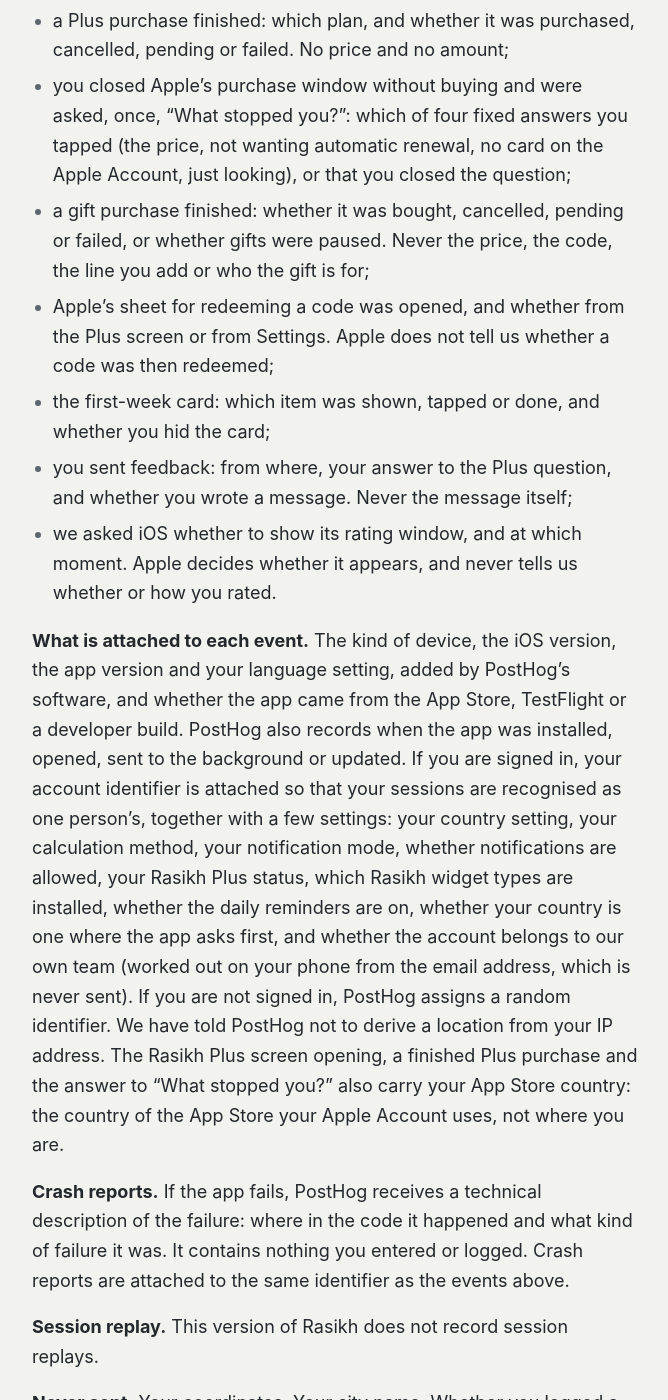
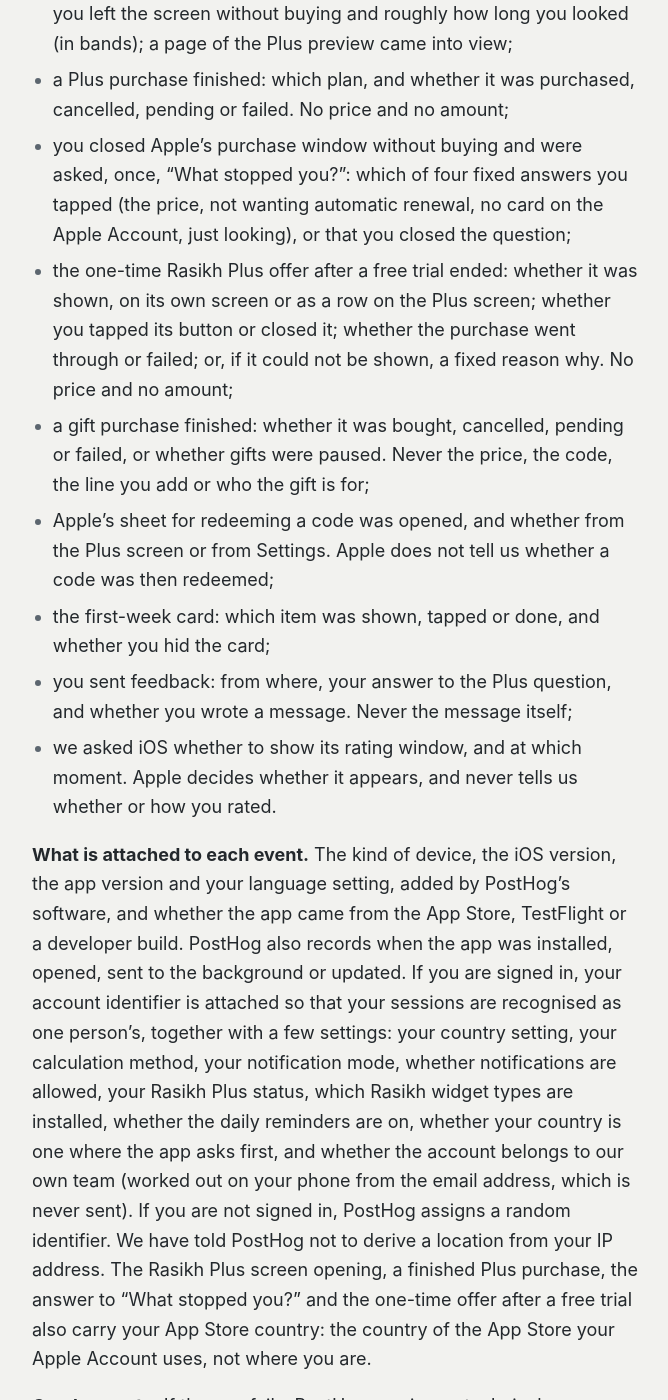
Before and after one commit to vdburger1991/tjbventures-legal, a Jekyll site: the page built from rasikh-privacy.md, in a window 1280 px wide and 1400 px high, scrolled down 7687 px. Shown: the whole window, without its empty margins (304-972 px from the left). Built offline with Jekyll 4.4.1, drawn with Linux system fonts in a browser that asks for light colours; some of the changed text lies outside the part shown.

Commit message:
Rasikh 1.2.1 notice: the one-time come-back offer (event, account field, After a free trial)
Co-Authored-By: Claude Opus 5.5 <noreply@anthropic.com>
Claude-Session: https://claude.ai/code/session_01XCCfKCZSCnenxyWJGt51Jt

```diff
--- a/rasikh-privacy.md
+++ b/rasikh-privacy.md
@@ -56,7 +56,7 @@ Rasikh requires an account. After you have chosen your location, calculation met
 
 **How you sign in.** With an email address and a password, or with Sign in with Apple. If you use Sign in with Apple and choose to hide your email address, Apple gives us a relay address and we never see your real one.
 
-**What the account holds.** Supabase, our sign-in provider, stores your login: your email address, your password in hashed form (we cannot read it), and the link to your Apple ID if you used one. Alongside it we keep one record with four fields: a random account identifier, your email address, the date the account was created, and your name if Apple supplied one when you first signed in. Signing up with an email address gives us no name. Feedback you send is kept with the account (section 8). There is no table for prayers, tasbīḥ counts, locations, settings or reading history.
+**What the account holds.** Supabase, our sign-in provider, stores your login: your email address, your password in hashed form (we cannot read it), and the link to your Apple ID if you used one. Alongside it we keep one record with five fields: a random account identifier, your email address, the date the account was created, your name if Apple supplied one when you first signed in, and, if Rasikh has shown you its one-time offer after a free trial ended, the date it was shown, so that it is never shown to you twice. Signing up with an email address gives us no name. Feedback you send is kept with the account (section 8). There is no table for prayers, tasbīḥ counts, locations, settings or reading history.
 
 **Who can read it.** The database enforces that a signed-in person can read and change only their own record. The key inside the app cannot reach anyone else's.
 
@@ -90,13 +90,14 @@ Rasikh sends a fixed list of usage events to PostHog, our analytics provider, ho
 - the Rasikh Plus screen opened, and which locked feature led to it; which plan you selected; that you tapped the button to start a trial or buy, and whether a trial was offered; that you tapped Restore; how you left the screen without buying and roughly how long you looked (in bands); a page of the Plus preview came into view;
 - a Plus purchase finished: which plan, and whether it was purchased, cancelled, pending or failed. No price and no amount;
 - you closed Apple's purchase window without buying and were asked, once, "What stopped you?": which of four fixed answers you tapped (the price, not wanting automatic renewal, no card on the Apple Account, just looking), or that you closed the question;
+- the one-time Rasikh Plus offer after a free trial ended: whether it was shown, on its own screen or as a row on the Plus screen; whether you tapped its button or closed it; whether the purchase went through or failed; or, if it could not be shown, a fixed reason why. No price and no amount;
 - a gift purchase finished: whether it was bought, cancelled, pending or failed, or whether gifts were paused. Never the price, the code, the line you add or who the gift is for;
 - Apple's sheet for redeeming a code was opened, and whether from the Plus screen or from Settings. Apple does not tell us whether a code was then redeemed;
 - the first-week card: which item was shown, tapped or done, and whether you hid the card;
 - you sent feedback: from where, your answer to the Plus question, and whether you wrote a message. Never the message itself;
 - we asked iOS whether to show its rating window, and at which moment. Apple decides whether it appears, and never tells us whether or how you rated.
 
-**What is attached to each event.** The kind of device, the iOS version, the app version and your language setting, added by PostHog's software, and whether the app came from the App Store, TestFlight or a developer build. PostHog also records when the app was installed, opened, sent to the background or updated. If you are signed in, your account identifier is attached so that your sessions are recognised as one person's, together with a few settings: your country setting, your calculation method, your notification mode, whether notifications are allowed, your Rasikh Plus status, which Rasikh widget types are installed, whether the daily reminders are on, whether your country is one where the app asks first, and whether the account belongs to our own team (worked out on your phone from the email address, which is never sent). If you are not signed in, PostHog assigns a random identifier. We have told PostHog not to derive a location from your IP address. The Rasikh Plus screen opening, a finished Plus purchase and the answer to "What stopped you?" also carry your App Store country: the country of the App Store your Apple Account uses, not where you are.
+**What is attached to each event.** The kind of device, the iOS version, the app version and your language setting, added by PostHog's software, and whether the app came from the App Store, TestFlight or a developer build. PostHog also records when the app was installed, opened, sent to the background or updated. If you are signed in, your account identifier is attached so that your sessions are recognised as one person's, together with a few settings: your country setting, your calculation method, your notification mode, whether notifications are allowed, your Rasikh Plus status, which Rasikh widget types are installed, whether the daily reminders are on, whether your country is one where the app asks first, and whether the account belongs to our own team (worked out on your phone from the email address, which is never sent). If you are not signed in, PostHog assigns a random identifier. We have told PostHog not to derive a location from your IP address. The Rasikh Plus screen opening, a finished Plus purchase, the answer to "What stopped you?" and the one-time offer after a free trial also carry your App Store country: the country of the App Store your Apple Account uses, not where you are.
 
 **Crash reports.** If the app fails, PostHog receives a technical description of the failure: where in the code it happened and what kind of failure it was. It contains nothing you entered or logged. Crash reports are attached to the same identifier as the events above.
 
@@ -147,6 +148,8 @@ Rasikh Plus is an optional paid tier. Everything that was free stays free: praye
 **Apple's privacy label.** The App Store page lists "Purchase History", linked to you, used for App Functionality, Analytics and Third-Party Advertising, and used for tracking. It means the record of what you bought in Rasikh: RevenueCat's copy, described above, is never used for advertising, but Meta's measurement software (section 5) learns of an in-app purchase so that Meta can measure our advertisements, with your advertising identifier only if you allowed tracking. It does not cover purchases in other apps.
 
 **Giving a year of Plus.** You can buy a year of Plus for someone else. Apple takes the payment, as for any purchase. Before Apple's purchase window opens, the app asks our server, run by Supabase in India, to hold one gift code for you for 15 minutes; if none is left, the window does not open. After you buy, the app sends our server Apple's identifier for that purchase. Our server asks RevenueCat whether that purchase belongs to your account and, only if it does, gives you one code and keeps a record of it: your account identifier, the purchase's identifier and date, the code, the last day it can be redeemed, whether it was a test purchase, and, if Apple refunds it, the date of the refund. That record is how "Gifts you've given" shows your codes again; only you see that list. The line you add to the gift message stays on your phone and goes only where you send it. Who receives the gift, and whether they redeem it, we never learn: they redeem the code on Apple's own sheet. A code already sent cannot be withdrawn, even after a refund; an account with two refunded gifts cannot give more. The record is kept while your account exists and deleted with it. The code itself stays marked as used, with nothing linking it to you, so that it is never handed out twice.
+
+**After a free trial.** If your free trial of the yearly plan ended without a payment, Rasikh may show you, once, the next time you open it, an offer of your first year at half price, and afterwards a row on the Plus screen until 30 days after the trial ended. To decide, the app reads your purchase record from RevenueCat, and asks RevenueCat to sign Apple's offer for your Apple Account; nothing else is sent. Apple takes the payment, as for any purchase. That the offer was shown is kept with your account (section 3), so it is not shown again on another phone.
 
 **Trial reminder.** If you start a free trial, the reminder that it is ending is scheduled by iOS on your phone, like a prayer alert. No server is involved.
 
```
Also changed, not shown: other parts of rasikh-privacy.md (+1 -1 lines).
